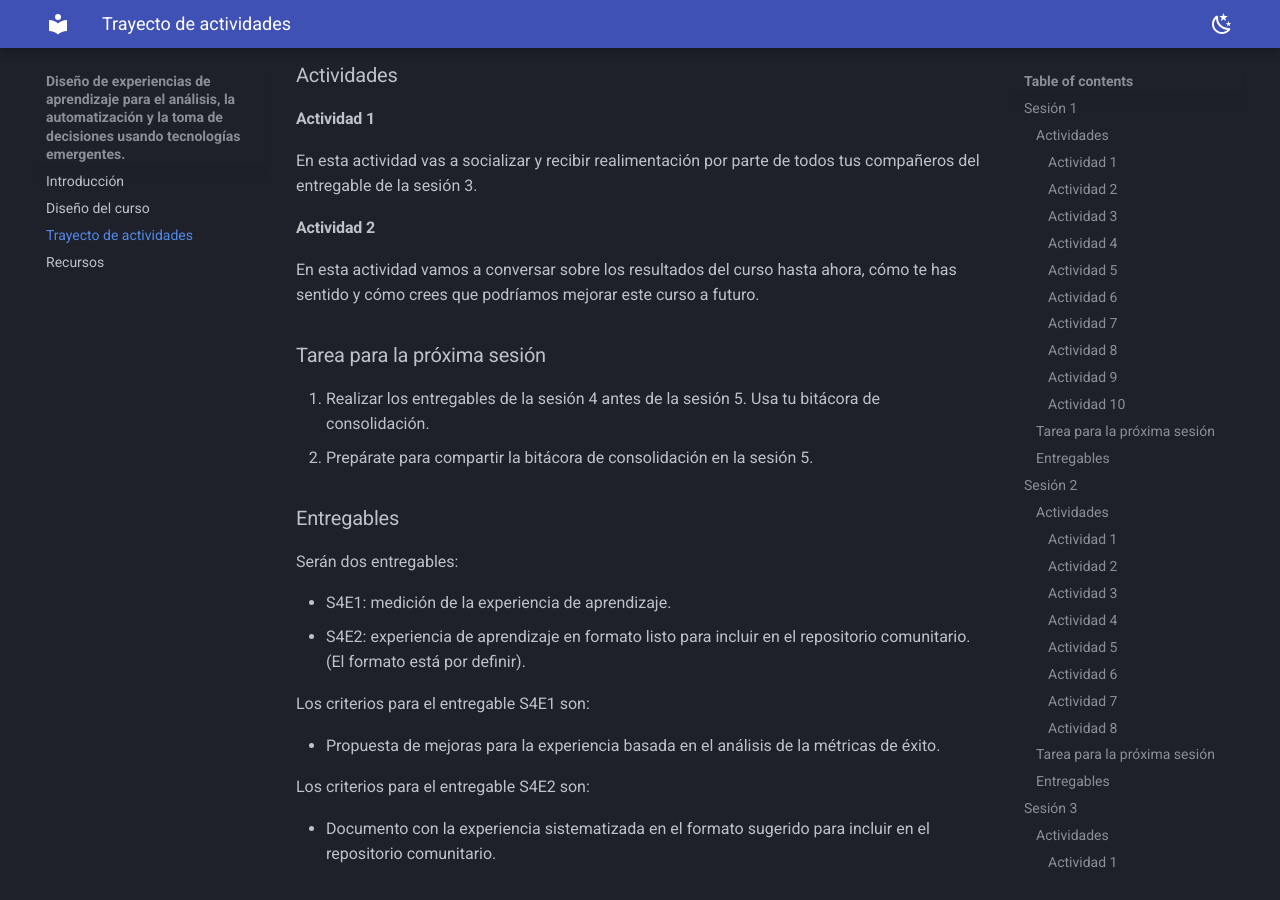
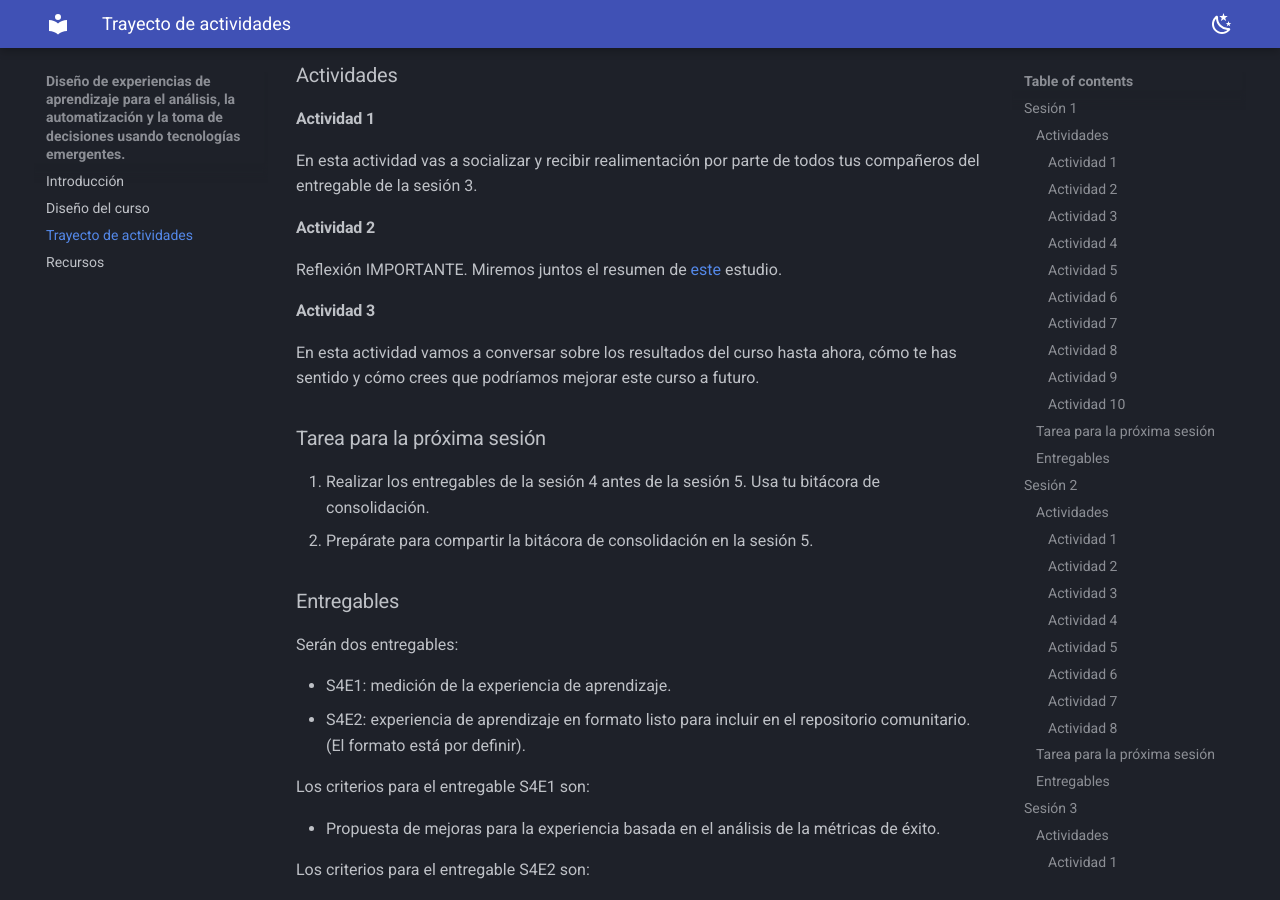
Before and after one commit to juanferfranco/cursoDeaIa, an MkDocs documentation site: the page built from docs/trayecto.md, in a window 1280 px wide and 900 px high, scrolled down 18874 px. Built offline with MkDocs 1.6.1 and Material for MkDocs 9.7.7, drawn with Linux system fonts in a browser that asks for light colours.

Commit message:
Add an activity to sesion 4

```diff
--- a/docs/trayecto.md
+++ b/docs/trayecto.md
@@ -583,6 +583,11 @@ tus compañeros del entregable de la sesión 3.
 
 #### Actividad 2
 
+Reflexión IMPORTANTE. Miremos juntos el resumen de [este](https://www.pnas.org/doi/full/10.1073/pnas.1821936116)
+estudio.
+
+#### Actividad 3
+
 En esta actividad vamos a conversar sobre los resultados del curso hasta ahora,
 cómo te has sentido y cómo crees que podríamos mejorar este curso a futuro.
 
```
